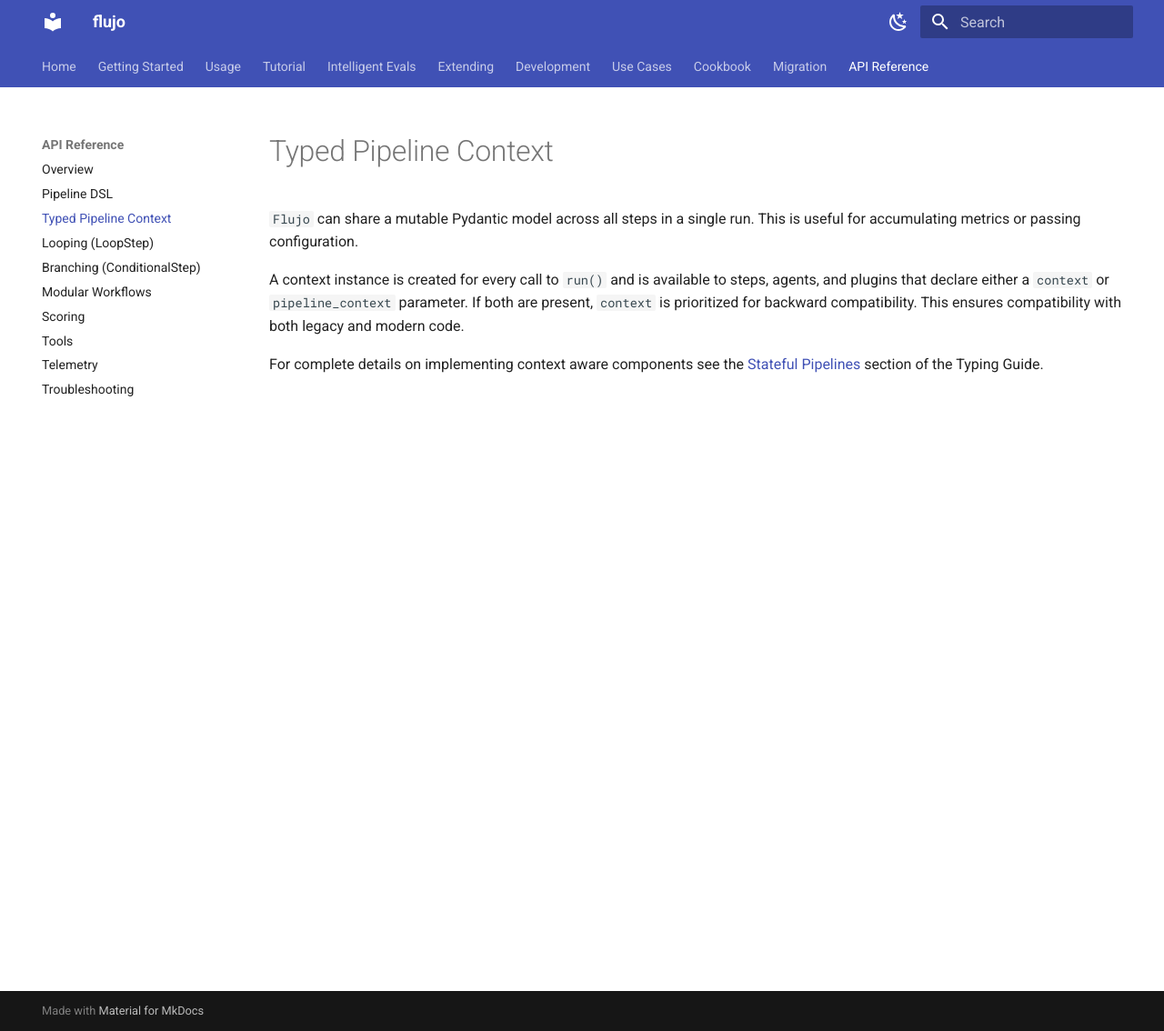
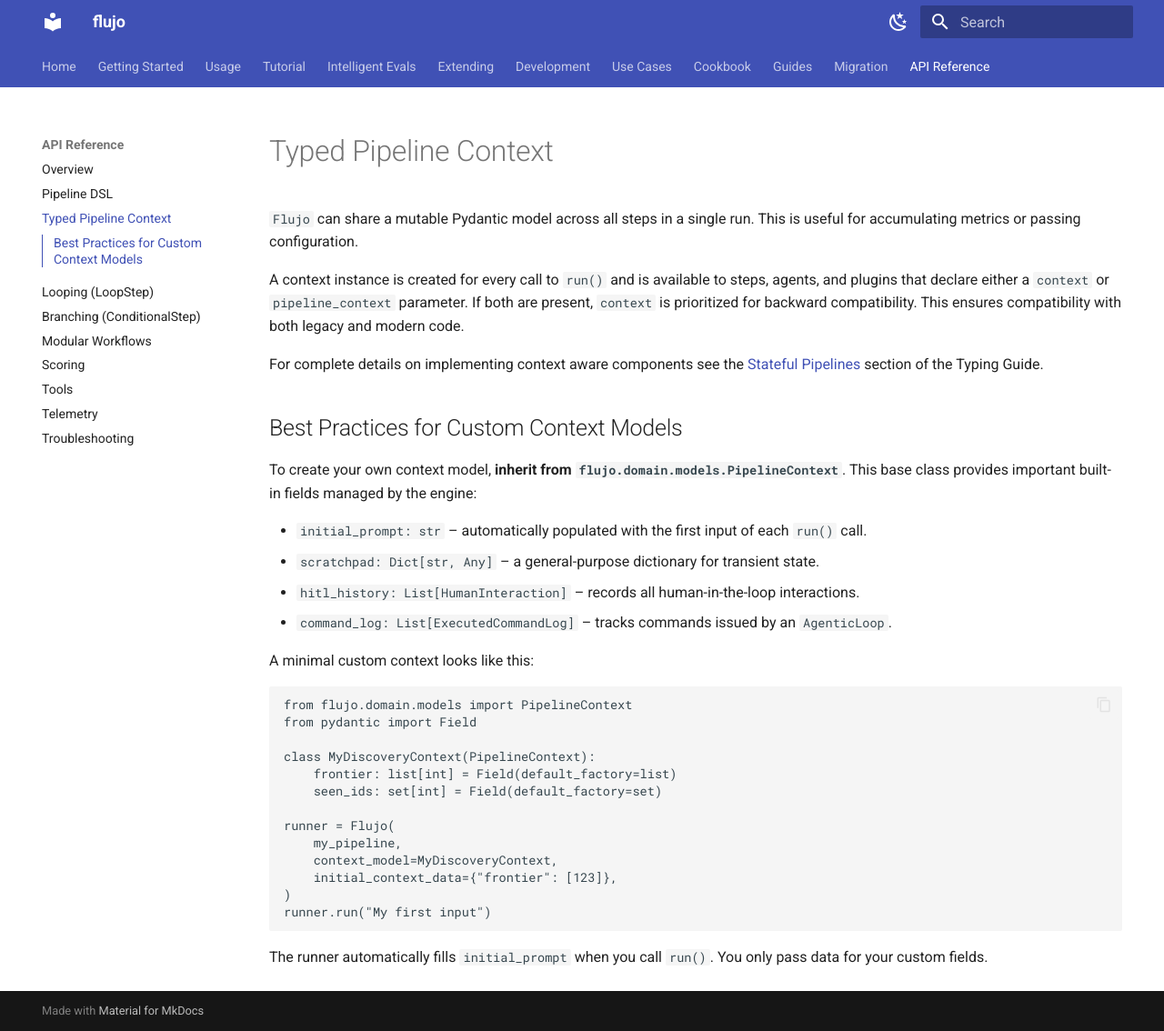
Before and after one commit to aandresalvarez/flujo, an MkDocs documentation site: the page built from docs/pipeline_context.md, in a window 1280 px wide and 1134 px high. Shown: the whole window at 91% size. Built offline with MkDocs 1.6.1 and Material for MkDocs 9.7.7, drawn with Linux system fonts in a browser that asks for light colours.

````diff
--- a/docs/pipeline_context.md
+++ b/docs/pipeline_context.md
@@ -5,3 +5,34 @@
 A context instance is created for every call to `run()` and is available to steps, agents, and plugins that declare either a `context` or `pipeline_context` parameter. If both are present, `context` is prioritized for backward compatibility. This ensures compatibility with both legacy and modern code.
 
 For complete details on implementing context aware components see the [Stateful Pipelines](typing_guide.md#stateful-pipelines-the-contextaware-protocols) section of the Typing Guide.
+
+## Best Practices for Custom Context Models
+
+To create your own context model, **inherit from `flujo.domain.models.PipelineContext`**.
+This base class provides important built-in fields managed by the engine:
+
+- `initial_prompt: str` – automatically populated with the first input of each `run()` call.
+- `scratchpad: Dict[str, Any]` – a general-purpose dictionary for transient state.
+- `hitl_history: List[HumanInteraction]` – records all human-in-the-loop interactions.
+- `command_log: List[ExecutedCommandLog]` – tracks commands issued by an `AgenticLoop`.
+
+A minimal custom context looks like this:
+
+```python
+from flujo.domain.models import PipelineContext
+from pydantic import Field
+
+class MyDiscoveryContext(PipelineContext):
+    frontier: list[int] = Field(default_factory=list)
+    seen_ids: set[int] = Field(default_factory=set)
+
+runner = Flujo(
+    my_pipeline,
+    context_model=MyDiscoveryContext,
+    initial_context_data={"frontier": [123]},
+)
+runner.run("My first input")
+```
+
+The runner automatically fills `initial_prompt` when you call `run()`. You only
+pass data for your custom fields.
--- a/mkdocs.yml
+++ b/mkdocs.yml
@@ -53,6 +53,8 @@ nav:
     - 'Adapter Step': cookbook/adapter_step.md
     - 'Serialize Pydantic': cookbook/serialize_pydantic.md
     - 'Agentic Loop': recipes/agentic_loop.md
+  - Guides:
+    - 'Choosing Your Loop': guides/choosing_your_loop.md
   - Migration:
     - 'v0.3.7': migration/v0.3.7.md
     - 'v0.3.8': migration/v0.3.8.md
````
Also changed, not shown: docs/guides/choosing_your_loop.md (added, +85 -0 lines), examples/README.md (+1 -0 lines), 2 other files.
